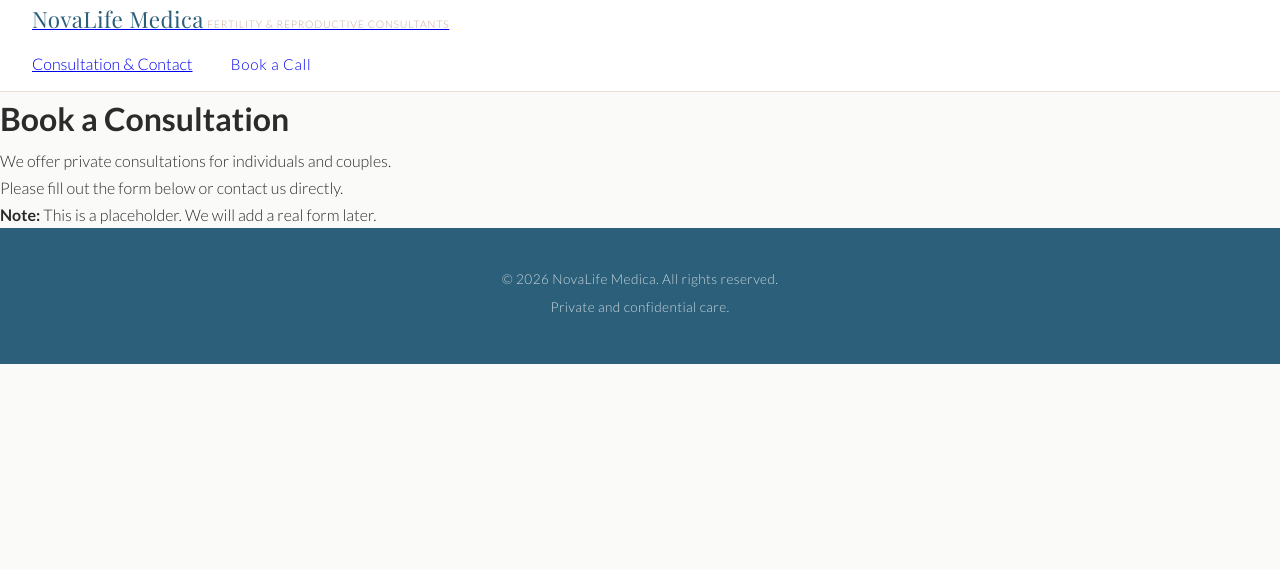
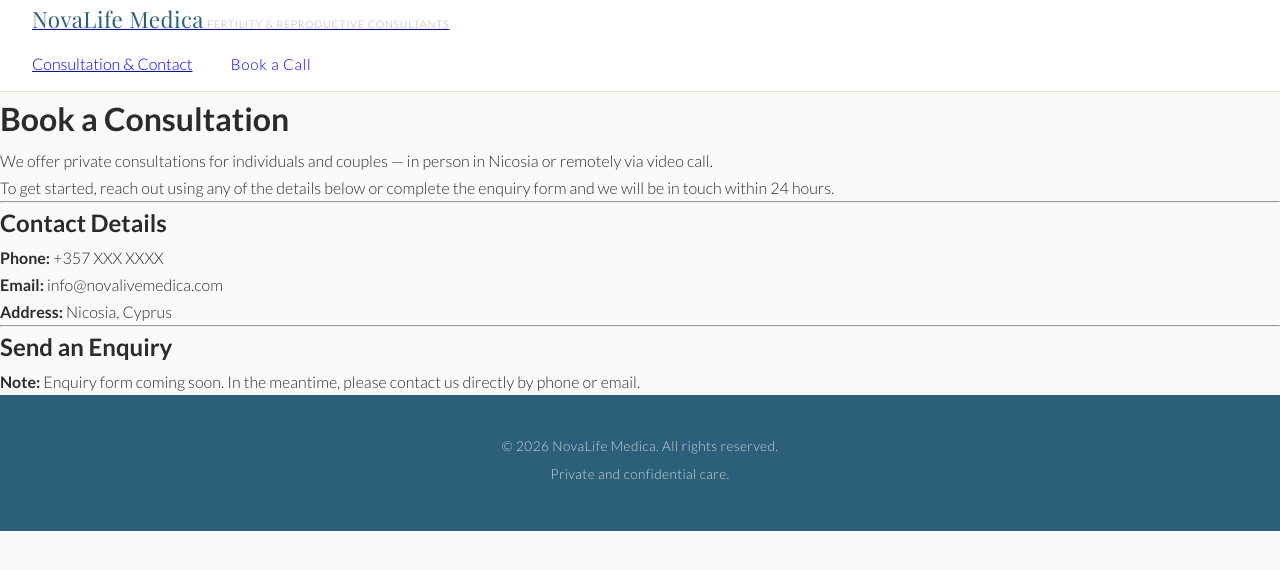
Before and after one commit to NnGitH/Fertility-Clinic-Website, a Jekyll site: the page built from consultation.md, in a window 1280 px wide. Shown: the top 570 px of the page. Built offline with Jekyll 4.4.1, drawn with Linux system fonts in a browser that asks for light colours.

Commit message:
Revise consultation page title and content
Updated the consultation page with additional contact details and a clearer call to action.

```diff
--- a/consultation.md
+++ b/consultation.md
@@ -1,12 +1,24 @@
 ---
 layout: default
-title: Book a Consultation
+title: Consultation & Contact
 ---
 
 # Book a Consultation
 
-We offer private consultations for individuals and couples.
+We offer private consultations for individuals and couples — in person in Nicosia or remotely via video call.
 
-Please fill out the form below or contact us directly.
+To get started, reach out using any of the details below or complete the enquiry form and we will be in touch within 24 hours.
 
-**Note:** This is a placeholder. We will add a real form later.
+---
+
+## Contact Details
+
+**Phone:** +357 XXX XXXX
+**Email:** info@novalivemedica.com
+**Address:** Nicosia, Cyprus
+
+---
+
+## Send an Enquiry
+
+**Note:** Enquiry form coming soon. In the meantime, please contact us directly by phone or email.
```
